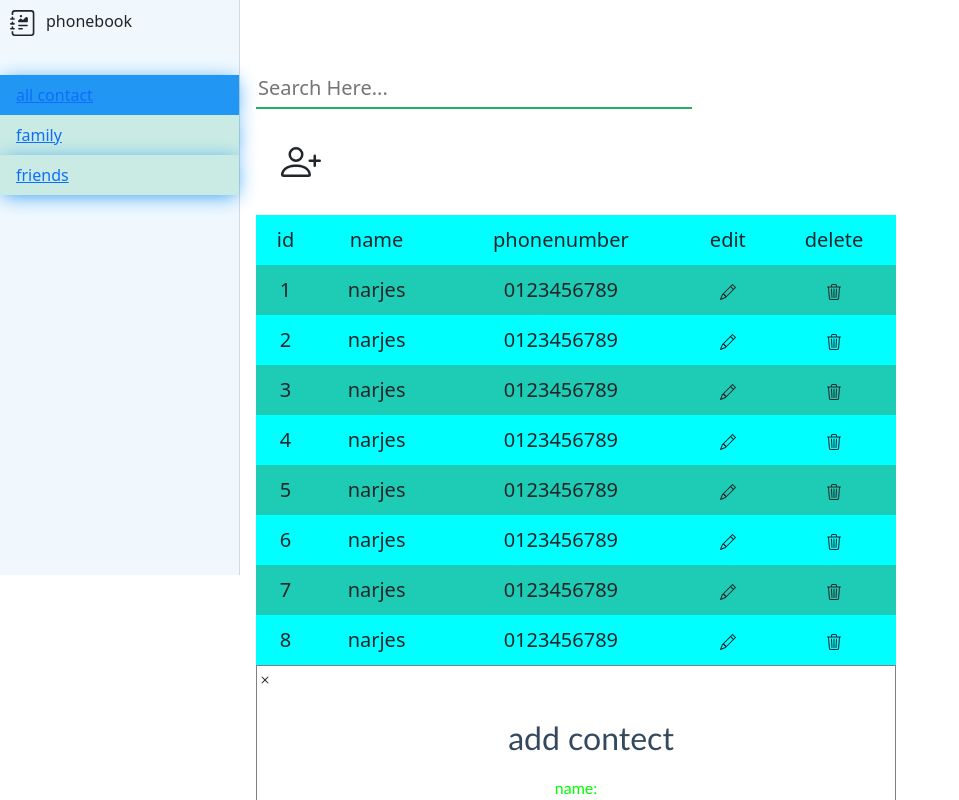
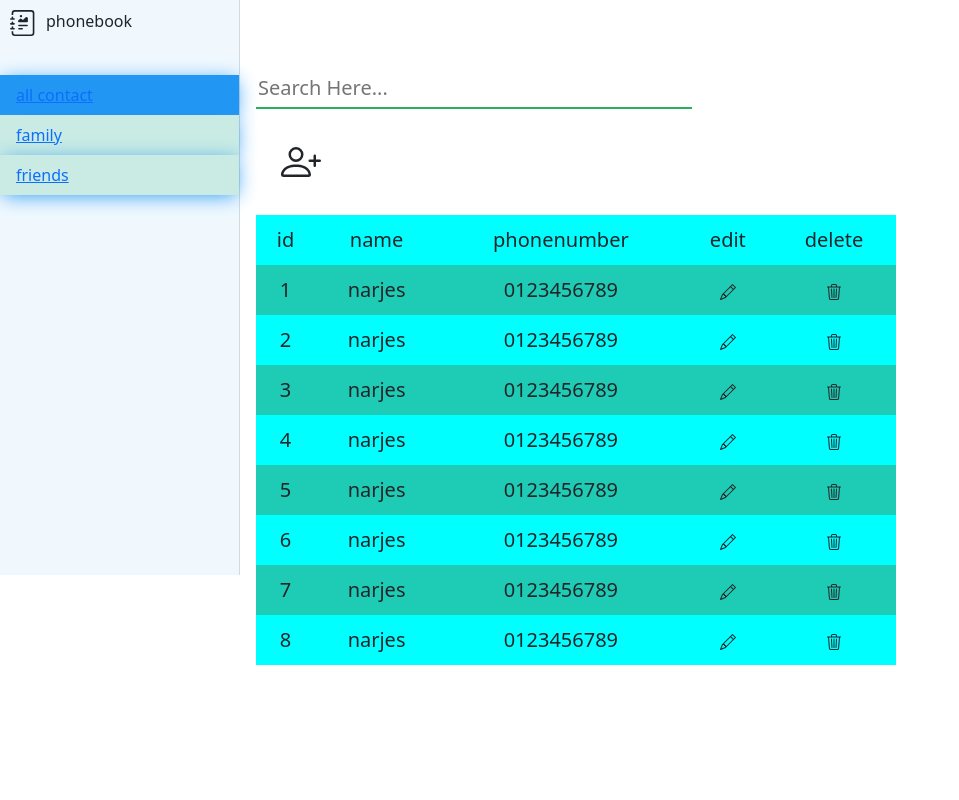
Before and after one commit to narjesshn123/PhoneBook-react, a React (Create React App) app in the folder phonebook/: page /allcontact in a window 1280 px wide. Shown: the top 800 px of the page, without its empty margins (0-959 px from the left). Built offline with nearby package versions, Linux system fonts and the light colour scheme.

Commit message:
show be false

```diff
--- a/phonebook/src/component/Form.jsx
+++ b/phonebook/src/component/Form.jsx
@@ -12,7 +12,6 @@ export const Form = ({users, setUser, setUsers, user})=>{
           }
             setUser({name:"", phonenumber:""})
       }
-
   const handleChange = (e)=>{
   setUser({...user, [e.target.name]: e.target.value})
   }
--- a/phonebook/src/component/Table.jsx
+++ b/phonebook/src/component/Table.jsx
@@ -4,18 +4,12 @@ import React, { Children } from 'react';
 import { useState } from 'react';
 import { Button } from './Button';
 import {Form } from './Form';
-
-import {
-  BrowserRouter,
-  Routes,
-  Route,
-  Link,
-} from "react-router-dom"
     export const Table = ({users, setUser, setUsers, user, Children}) => {
-      const [show, setShow] = useState(true);
+      const [show, setShow] = useState(false);
         const handleDelete = (id) => {
             setUsers(users.filter(user => user.id !== id))
         }
+
           return(
           <>
            <input type="text" name="search" id="searchContact" placeholder="Search Here..."required/>
```
